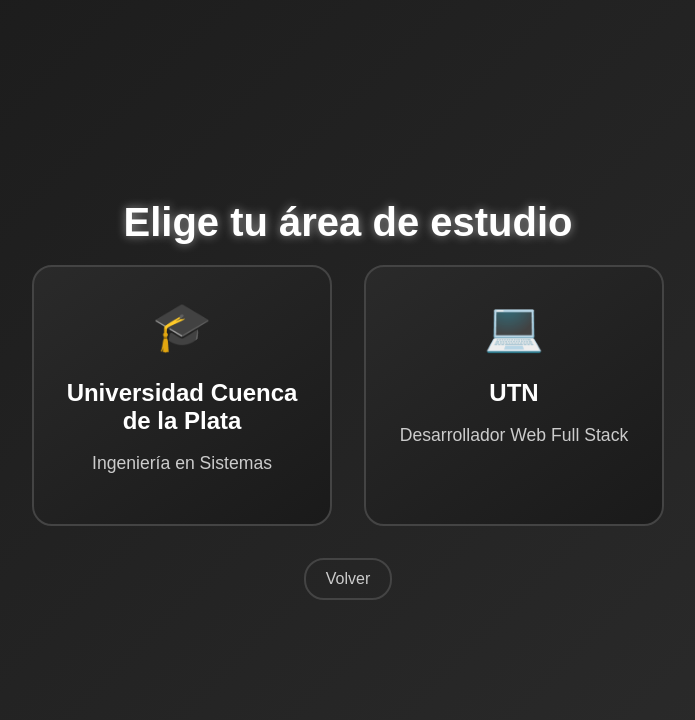
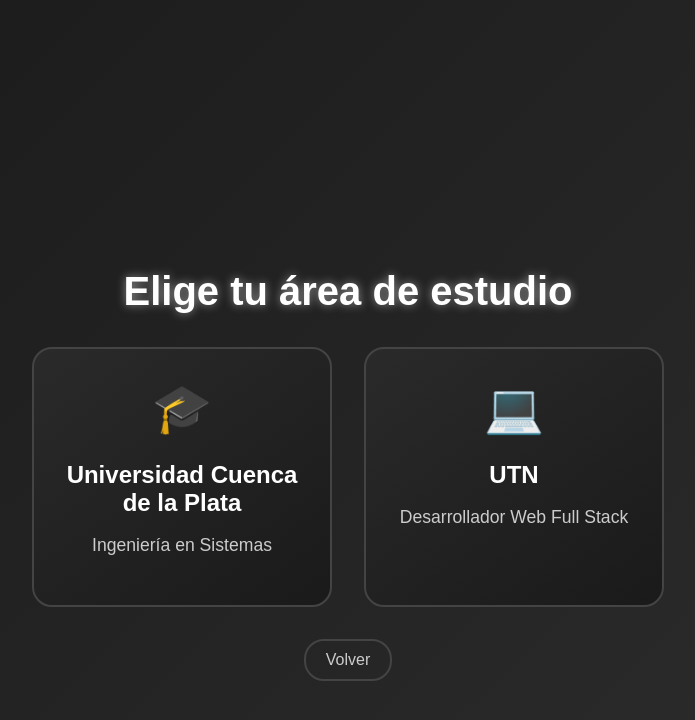
Before and after one commit to fabricoronil/Pomodoro-Study, a plain HTML site: page index.html in a window 1280 px wide. Both pictures are taken after a click on the button "Continuar". Shown: the whole page, without its empty margins (292-987 px from the left). Drawn offline with Linux system fonts and the light colour scheme.

Commit message:
Mejoras de diseño

```diff
--- a/styles.css
+++ b/styles.css
@@ -109,8 +109,8 @@
 
 .selection-title {
     font-size: 2.5rem;
-    margin-top: 0;
-    margin-bottom: 20px;
+    margin-top: 150px;
+
     animation: slideInDown 0.8s ease-out, glow 2s ease-in-out infinite alternate;
     color: white;
     position: relative;
```
